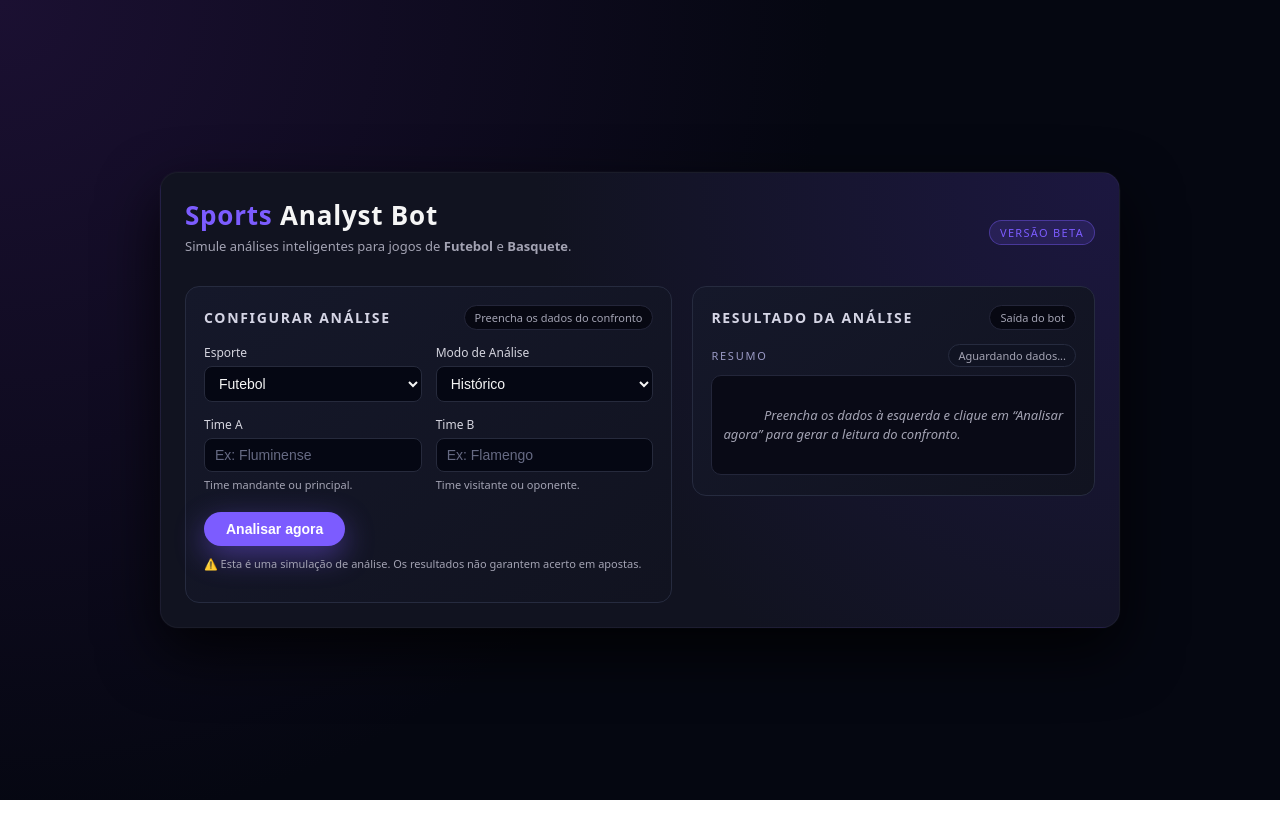
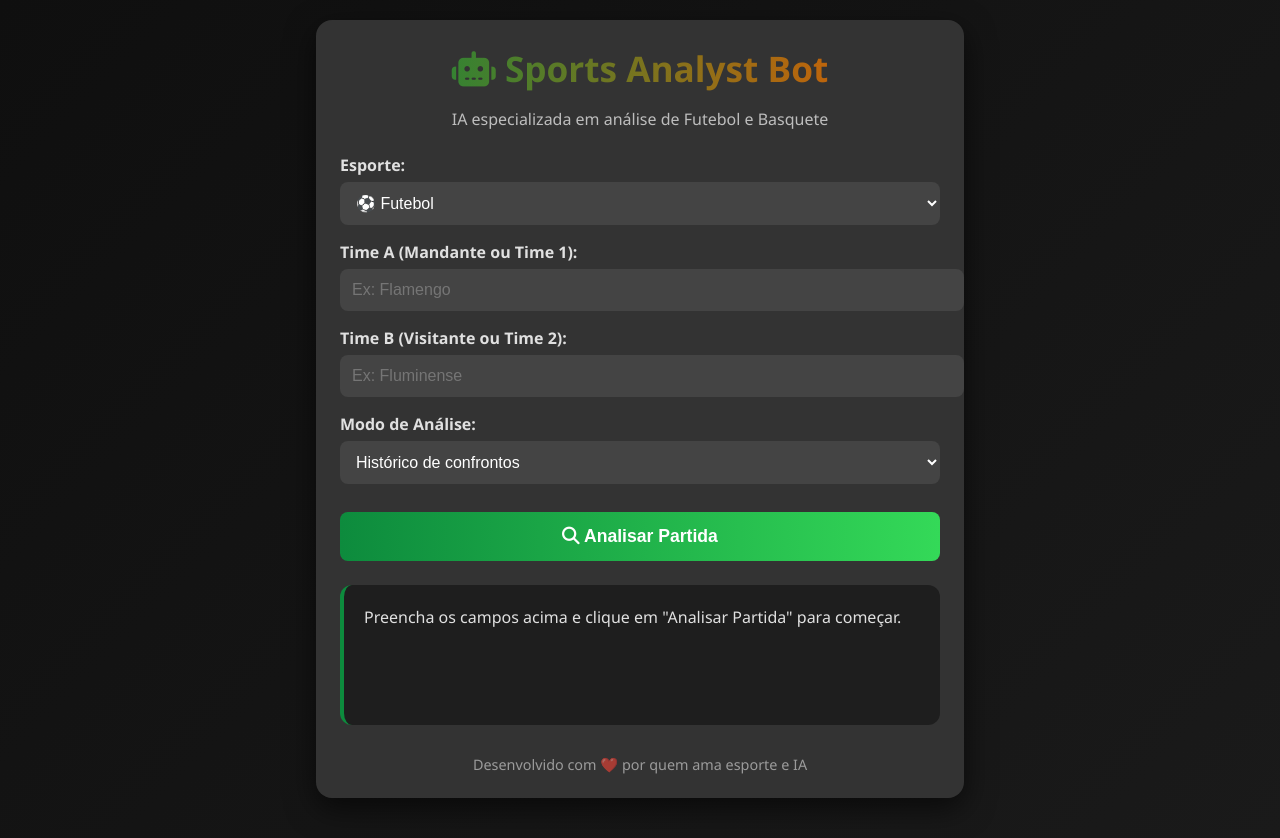
Before and after one commit to Cadinho-jpg/bot-sports-analyst, a website: page frontend/index.html in a window 1280 px wide. Before the commit the page ends 800 px from the top, so only its background shows below. Drawn offline with Linux system fonts and the light colour scheme.

Commit message:
Refactor HTML and CSS for Sports Analyst Bot
Updated styles and structure for improved layout and design. Added new color variables for sports and adjusted button and container styles.

```diff
--- a/frontend/index.html
+++ b/frontend/index.html
@@ -4,344 +4,162 @@
   <meta charset="UTF-8" />
   <meta name="viewport" content="width=device-width, initial-scale=1.0" />
   <title>Sports Analyst Bot</title>
+  <link rel="stylesheet" href="https://cdnjs.cloudflare.com/ajax/libs/font-awesome/6.5.0/css/all.min.css"/>
   <style>
-    * {
-      box-sizing: border-box;
-    }
     :root {
-      --bg: #050711;
-      --card: #111320;
-      --card-soft: #15182a;
-      --border: #262b3f;
-      --accent: #7c5cff;
-      --accent-soft: rgba(124, 92, 255, 0.15);
-      --text: #f5f5f5;
-      --muted: #a3a3b3;
-      --danger: #ff4b6a;
+      --futebol: #0d8b3d;
+      --basquete: #e65c00;
+      --dark: #121212;
+      --darker: #0a0a0a;
+      --light: #ffffff;
+      --gray: #333333;
     }
     body {
+      font-family: 'Segoe UI', Arial, sans-serif;
+      background: linear-gradient(135deg, #0f0f0f, #1a1a1a);
+      color: #e0e0e0;
       margin: 0;
+      padding: 20px;
       min-height: 100vh;
-      font-family: system-ui, -apple-system, BlinkMacSystemFont, "Segoe UI",
-        sans-serif;
-      background: radial-gradient(circle at top left, #1b1032, #050711 55%);
-      color: var(--text);
-      display: flex;
-      align-items: center;
-      justify-content: center;
-      padding: 24px 16px;
     }
-    .shell {
+    .container {
+      max-width: 600px;
+      margin: 0 auto;
+      background: var(--gray);
+      border-radius: 16px;
+      padding: 24px;
+      box-shadow: 0 10px 30px rgba(0,0,0,0.6);
+    }
+    h1 {
+      text-align: center;
+      margin: 0 0 8px 0;
+      font-size: 2.2em;
+      background: linear-gradient(90deg, var(--futebol), var(--basquete));
+      -webkit-background-clip: text;
+      -webkit-text-fill-color: transparent;
+    }
+    p { text-align: center; opacity: 0.8; margin-bottom: 24px; }
+
+    label {
+      display: block;
+      margin-top: 16px;
+      font-weight: 600;
+    }
+    input, select {
       width: 100%;
-      max-width: 960px;
-      background: radial-gradient(circle at top right, #1c1740 0, #111320 55%);
-      border-radius: 18px;
-      padding: 24px;
-      box-shadow:
-        0 24px 60px rgba(0, 0, 0, 0.8),
-        0 0 0 1px rgba(255, 255, 255, 0.02);
-      border: 1px solid rgba(255, 255, 255, 0.04);
+      padding: 12px;
+      margin-top: 6px;
+      border: none;
+      border-radius: 8px;
+      background: #444;
+      color: white;
+      font-size: 1em;
     }
-    .header {
-      display: flex;
-      flex-wrap: wrap;
-      gap: 8px 12px;
-      justify-content: space-between;
-      align-items: center;
-      margin-bottom: 18px;
+    select { cursor: pointer; }
+
+    button {
+      width: 100%;
+      margin-top: 28px;
+      padding: 14px;
+      background: linear-gradient(90deg, var(--futebol), var(--basquete));
+      color: white;
+      border: none;
+      border-radius: 8px;
+      font-size: 1.1em;
+      font-weight: bold;
+      cursor: pointer;
+      transition: all 0.3s;
     }
-    .title-block h1 {
-      margin: 0;
-      font-size: 26px;
-      letter-spacing: 0.03em;
+    button:hover { transform: translateY(-2px); box-shadow: 0 8px 20px rgba(0,0,0,0.5); }
+    button:disabled { opacity: 0.6; cursor: not-allowed; transform: none; }
+
+    #resultado {
+      margin-top: 24px;
+      padding: 20px;
+      background: #1e1e1e;
+      border-radius: 12px;
+      min-height: 100px;
+      line-height: 1.6;
+      border-left: 4px solid var(--futebol);
+      transition: border-left-color 0.4s;
     }
-    .title-block h1 span {
-      color: var(--accent);
-    }
-    .subtitle {
-      margin-top: 4px;
-      font-size: 13px;
-      color: var(--muted);
-    }
-    .badge {
-      padding: 4px 10px;
-      border-radius: 999px;
-      font-size: 11px;
-      text-transform: uppercase;
-      letter-spacing: 0.12em;
-      background: var(--accent-soft);
-      color: var(--accent);
-      border: 1px solid rgba(124, 92, 255, 0.4);
-    }
-
-    .content {
-      display: grid;
-      gap: 20px;
-    }
-
-    .card {
-      background: linear-gradient(145deg, var(--card-soft), var(--card));
-      border-radius: 14px;
-      padding: 18px 18px 20px;
-      border: 1px solid var(--border);
-    }
-
-    .card-header {
-      display: flex;
-      justify-content: space-between;
-      align-items: center;
-      margin-bottom: 14px;
-      gap: 8px;
-    }
-    .card-title {
-      font-size: 14px;
-      font-weight: 600;
-      text-transform: uppercase;
-      letter-spacing: 0.12em;
-      color: #d5d5e5;
-    }
-    .pill {
-      font-size: 11px;
-      padding: 4px 10px;
-      border-radius: 999px;
-      background: #070812;
-      color: var(--muted);
-      border: 1px solid #24263a;
-    }
-
-    .grid {
-      display: grid;
-      gap: 14px;
-    }
-    @media (min-width: 720px) {
-      .content {
-        grid-template-columns: 1.15fr 0.95fr;
-        align-items: start;
-      }
-      .grid {
-        grid-template-columns: repeat(2, minmax(0, 1fr));
-      }
-      .grid .full {
-        grid-column: span 2;
-      }
-    }
-
-    .field {
-      display: flex;
-      flex-direction: column;
-      gap: 5px;
-    }
-    .field label {
-      font-size: 12px;
-      color: #d4d4de;
-    }
-    .hint {
-      font-size: 11px;
-      color: var(--muted);
-    }
-    .field input,
-    .field select {
-      border-radius: 8px;
-      border: 1px solid #262a3c;
-      background: #050713;
-      color: var(--text);
-      padding: 8px 10px;
-      font-size: 14px;
-      outline: none;
-      transition: border 0.14s ease, box-shadow 0.14s ease, background 0.14s ease;
-    }
-    .field input::placeholder {
-      color: #666a83;
-    }
-    .field input:focus,
-    .field select:focus {
-      border-color: var(--accent);
-      box-shadow: 0 0 0 1px rgba(124, 92, 255, 0.45);
-      background: #06091a;
-    }
-
-    .actions {
-      display: flex;
-      justify-content: flex-start;
-      margin-top: 6px;
-    }
-    button {
-      padding: 9px 22px;
-      border-radius: 999px;
-      border: none;
-      cursor: pointer;
-      font-size: 14px;
-      font-weight: 600;
-      background: var(--accent);
-      color: #fff;
-      box-shadow: 0 10px 30px rgba(124, 92, 255, 0.45);
-      transition:
-        transform 0.08s ease,
-        box-shadow 0.08s ease,
-        background 0.12s ease;
-    }
-    button:hover {
-      background: #8b6dff;
-      transform: translateY(-1px);
-      box-shadow: 0 14px 36px rgba(124, 92, 255, 0.55);
-    }
-    button:active {
-      transform: translateY(0);
-      box-shadow: 0 6px 16px rgba(124, 92, 255, 0.38);
-    }
-
-    .result-box {
-      display: flex;
-      flex-direction: column;
-      gap: 8px;
-    }
-    .result-label-row {
-      display: flex;
-      justify-content: space-between;
-      align-items: center;
-      gap: 8px;
-    }
-    .result-label {
-      font-size: 11px;
-      text-transform: uppercase;
-      letter-spacing: 0.16em;
-      color: #9a9ac5;
-    }
-    .tag {
-      font-size: 11px;
-      padding: 3px 9px;
-      border-radius: 999px;
-      background: #101322;
-      border: 1px solid #262b3f;
-      color: var(--muted);
-      white-space: nowrap;
-    }
-
-    .result-body {
-      padding: 10px 11px;
-      border-radius: 10px;
-      background: #090a16;
-      border: 1px solid #23263a;
-      min-height: 64px;
-      font-size: 14px;
-      line-height: 1.5;
-      color: var(--text);
-      white-space: pre-wrap;
-    }
-    .muted {
-      color: var(--muted);
-      font-size: 13px;
+    .loading {
+      text-align: center;
+      color: #888;
       font-style: italic;
     }
-    .loading {
-      color: #d5d5e8;
+    .spinner {
+      display: inline-block;
+      width: 20px;
+      height: 20px;
+      border: 3px solid #333;
+      border-top: 3px solid #fff;
+      border-radius: 50%;
+      animation: spin 1s linear infinite;
+      margin-right: 10px;
     }
-    .error {
-      color: var(--danger);
-    }
+    @keyframes spin { to { transform: rotate(360deg); } }
 
-    .footer-note {
-      margin-top: 10px;
-      font-size: 11px;
-      color: var(--muted);
+    .error { color: #ff6b6b; }
+    .footer {
+      text-align: center;
+      margin-top: 30px;
+      font-size: 0.9em;
+      opacity: 0.6;
     }
   </style>
 </head>
+<body>
+  <div class="container">
+    <h1><i class="fas fa-robot"></i> Sports Analyst Bot</h1>
+    <p>IA especializada em análise de Futebol e Basquete</p>
 
-<body>
-  <div class="shell">
-    <div class="header">
-      <div class="title-block">
-        <h1><span>Sports</span> Analyst Bot</h1>
-        <p class="subtitle">
-          Simule análises inteligentes para jogos de <strong>Futebol</strong> e
-          <strong>Basquete</strong>.
-        </p>
-      </div>
-      <div class="badge">Versão Beta</div>
+    <label>Esporte:
+      <select id="esporte" onchange="atualizarCor()">
+        <option value="futebol">⚽ Futebol</option>
+        <option value="basquete">🏀 Basquete</option>
+      </select>
+    </label>
+
+    <label>Time A (Mandante ou Time 1):
+      <input id="timeA" type="text" placeholder="Ex: Flamengo" />
+    </label>
+
+    <label>Time B (Visitante ou Time 2):
+      <input id="timeB" type="text" placeholder="Ex: Fluminense" />
+    </label>
+
+    <label>Modo de Análise:
+      <select id="modo">
+        <option value="historico">Histórico de confrontos</option>
+        <option value="ao vivo">Jogo ao vivo (em andamento)</option>
+        <option value="futuro">Próximo jogo (previsão)</option>
+      </select>
+    </label>
+
+    <button type="button" onclick="enviarAnalise()" id="btnAnalisar">
+      <i class="fas fa-search"></i> Analisar Partida
+    </button>
+
+    <div id="resultado">
+      Preencha os campos acima e clique em "Analisar Partida" para começar.
     </div>
 
-    <div class="content">
-      <!-- CARD ESQUERDO: FORMULÁRIO -->
-      <div class="card">
-        <div class="card-header">
-          <div class="card-title">Configurar análise</div>
-          <div class="pill">Preencha os dados do confronto</div>
-        </div>
-
-        <div class="grid">
-          <div class="field">
-            <label for="esporte">Esporte</label>
-            <select id="esporte">
-              <option value="futebol">Futebol</option>
-              <option value="basquete">Basquete</option>
-            </select>
-          </div>
-
-          <div class="field">
-            <label for="modo">Modo de Análise</label>
-            <select id="modo">
-              <option value="historico">Histórico</option>
-              <option value="ao vivo">Ao vivo</option>
-              <option value="futuro">Futuro</option>
-            </select>
-          </div>
-
-          <div class="field">
-            <label for="timeA">Time A</label>
-            <input id="timeA" type="text" placeholder="Ex: Fluminense" />
-            <span class="hint">Time mandante ou principal.</span>
-          </div>
-
-          <div class="field">
-            <label for="timeB">Time B</label>
-            <input id="timeB" type="text" placeholder="Ex: Flamengo" />
-            <span class="hint">Time visitante ou oponente.</span>
-          </div>
-
-          <div class="actions full">
-            <button type="button" onclick="enviarAnalise()">Analisar agora</button>
-          </div>
-        </div>
-
-        <p class="footer-note">
-          ⚠️ Esta é uma simulação de análise. Os resultados não garantem acerto em apostas.
-        </p>
-      </div>
-
-      <!-- CARD DIREITO: RESULTADO -->
-      <div class="card">
-        <div class="card-header">
-          <div class="card-title">Resultado da análise</div>
-          <div class="pill">Saída do bot</div>
-        </div>
-
-        <div class="result-box">
-          <div class="result-label-row">
-            <div class="result-label">Resumo</div>
-            <div id="tag-info" class="tag">Aguardando dados...</div>
-          </div>
-
-          <div id="resultado" class="result-body muted">
-            Preencha os dados à esquerda e clique em “Analisar agora” para gerar a leitura do confronto.
-          </div>
-        </div>
-      </div>
+    <div class="footer">
+      Desenvolvido com ❤️ por quem ama esporte e IA
     </div>
   </div>
 
   <script>
-    // 🔗 URL da API no Render (backend)
-    // Se o backend tiver outro link, troque somente esta constante:
-    const API_URL = "https://bot-sports-analyst2.onrender.com/analisar";
+    const API_URL = "https://bot-sports-analyst2.onrender.com/analisar"; // ← mude se necessário
 
-    function montarTagInfo(esporte, modo) {
-      const e = esporte === "futebol" ? "Futebol" : "Basquete";
-      let m = "";
-      if (modo === "historico") m = "Histórico";
-      else if (modo === "ao vivo") m = "Ao vivo";
-      else m = "Futuro";
-      return `${e} · Modo ${m}`;
+    function atualizarCor() {
+      const esporte = document.getElementById("esporte").value;
+      const cor = esporte === "basquete" ? "var(--basquete)" : "var(--futebol)";
+      document.getElementById("resultado").style.borderLeftColor = cor;
+      document.querySelector("button").style.background = esporte === "basquete"
+        ? "linear-gradient(90deg, #e65c00, #ff8c1a)"
+        : "linear-gradient(90deg, #0d8b3d, #34d958)";
     }
 
     async function enviarAnalise() {
@@ -349,19 +167,18 @@
       const timeA = document.getElementById("timeA").value.trim();
       const timeB = document.getElementById("timeB").value.trim();
       const modo = document.getElementById("modo").value;
-
       const resultadoEl = document.getElementById("resultado");
-      const tagInfoEl = document.getElementById("tag-info");
+      const btn = document.getElementById("btnAnalisar");
 
       if (!timeA || !timeB) {
-        alert("Preencha os dois times antes de analisar.");
+        alert("⚠️ Por favor, preencha os dois times!");
         return;
       }
 
-      tagInfoEl.textContent = montarTagInfo(esporte, modo);
-      resultadoEl.classList.remove("muted", "error");
-      resultadoEl.classList.add("loading");
-      resultadoEl.textContent = "Gerando análise com base nas informações fornecidas...";
+      // UI de carregamento
+      resultadoEl.innerHTML = `<div class="loading"><div class="spinner"></div> Processando análise com IA...</div>`;
+      btn.disabled = true;
+      btn.innerHTML = '<i class="fas fa-cog fa-spin"></i> Analisando...';
 
       try {
         const resposta = await fetch(API_URL, {
@@ -370,19 +187,31 @@
           body: JSON.stringify({ esporte, timeA, timeB, modo })
         });
 
+        if (!resposta.ok) throw new Error(`Erro ${resposta.status}`);
+
         const dados = await resposta.json();
 
-        resultadoEl.classList.remove("loading");
-        resultadoEl.textContent =
-          dados.analise || "Não foi possível gerar a análise no momento.";
+        // Exibe a análise de forma bonita (ajuste conforme o formato do seu backend)
+        if (dados.analise || dados.resultado) {
+          resultadoEl.innerHTML = `
+            <strong>${timeA} × ${timeB}</strong><br><br>
+            ${dados.analise || dados.resultado || dados.texto || JSON.stringify(dados, null, 2)}
+          `.trim();
+        } else {
+          resultadoEl.innerHTML = "<pre>" + JSON.stringify(dados, null, 2) + "</pre>";
+        }
+
       } catch (erro) {
         console.error(erro);
-        resultadoEl.classList.remove("loading");
-        resultadoEl.classList.add("error");
-        resultadoEl.textContent =
-          "Erro ao conectar com o servidor. Tente novamente em alguns instantes.";
+        resultadoEl.innerHTML = `<span class="error">❌ Erro ao conectar com o servidor:<br>${erro.message}</span>`;
+      } finally {
+        btn.disabled = false;
+        btn.innerHTML = '<i class="fas fa-search"></i> Analisar Partida';
       }
     }
+
+    // Cor inicial
+    atualizarCor();
   </script>
 </body>
 </html>
```
